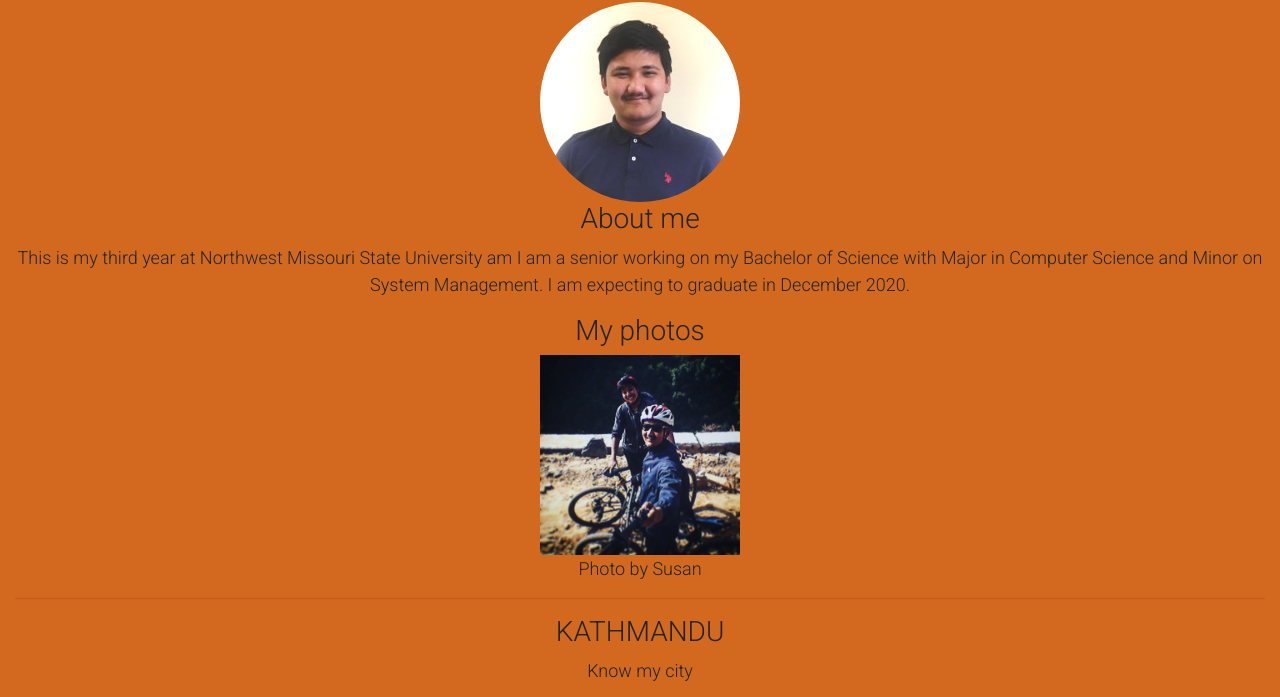
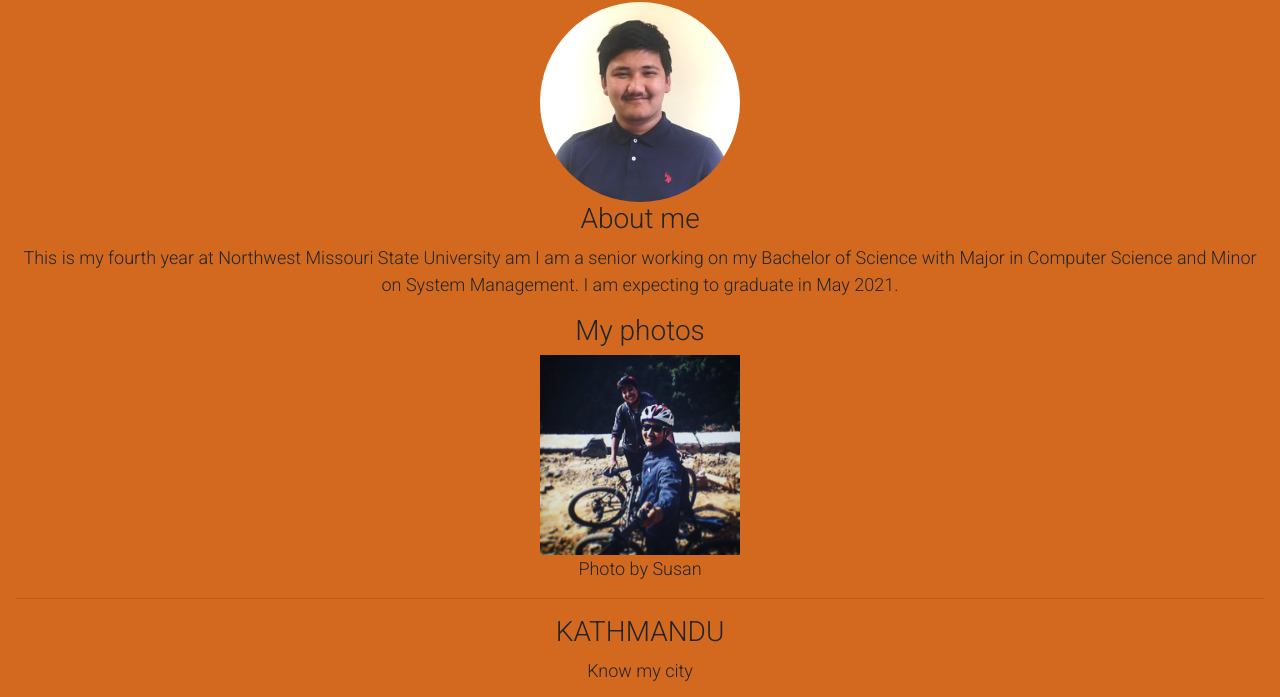
Before and after one commit to susanmaharjan/p2-style-site, a plain HTML site: page index.html in a window 1280 px wide. Shown: the part 109-806 px from the top of the page. Drawn offline with nearby package versions, Linux system fonts and the light colour scheme; grey boxes are pictures that could not be loaded.

Commit message:
Update index.html

```diff
--- a/index.html
+++ b/index.html
@@ -45,11 +45,10 @@
                 <section>
                     <img src="0.jpg" alt="My picture" width="200em" height="200em" class="rounded-circle">
                     <h3>About me</h3>
-                    <p>This is my third year at Northwest Missouri State University am I am a senior working on my
+                    <p>This is my fourth year at Northwest Missouri State University am I am a senior working on my
                         Bachelor of
                         Science with
-                        Major in Computer Science and Minor on System Management. I am expecting to graduate in December
-                        2020.
+                        Major in Computer Science and Minor on System Management. I am expecting to graduate in May 2021.
                     </p>
                 </section>
 
```
